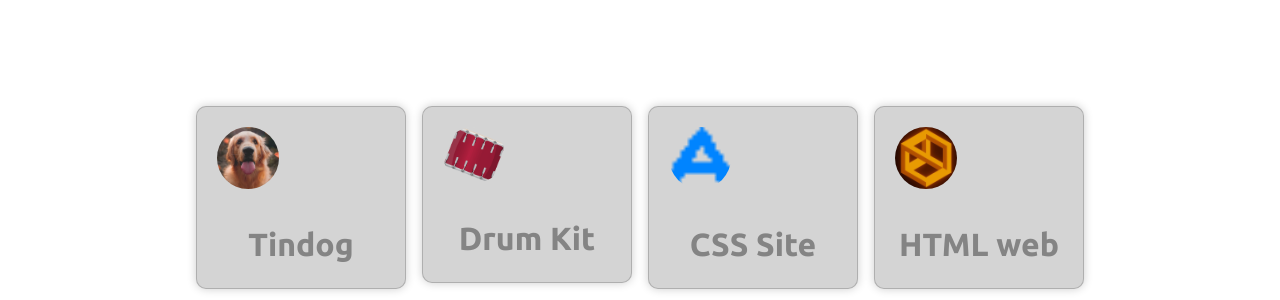
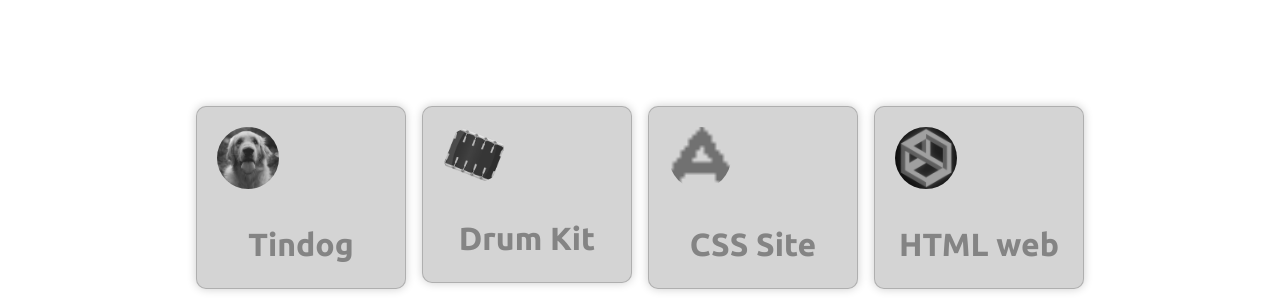
Before and after one commit to AJRocks321/Web-Dev, a plain HTML site: page index.html in a window 1280 px wide. Shown: the part 556-856 px from the top of the page. Drawn offline with nearby package versions, Linux system fonts and the light colour scheme.

Commit message:
little fix

```diff
--- a/styles.css
+++ b/styles.css
@@ -65,6 +65,16 @@ a{
     margin-top:20px;
     margin-bottom: 20px;
 }
+img {
+    filter: grayscale(100%);
+    -webkit-filter: grayscale(100%);
+}
+
+img:hover {
+    filter: none;
+    -webkit-filter: grayscale(0);
+}
+
 @media (max-width: 1028px){
     .title{
         padding: 70px 50px 140px 50px ;
```
